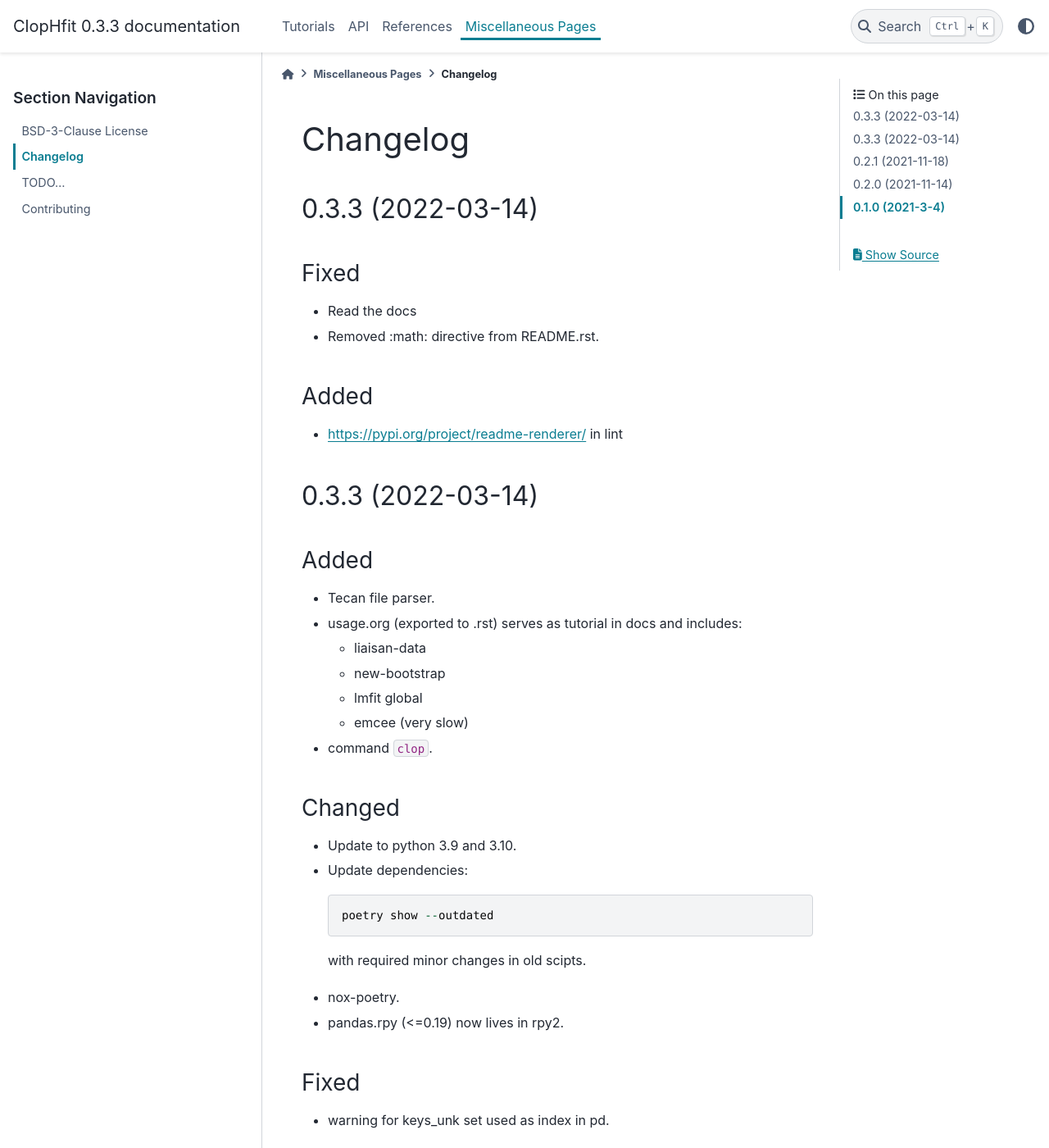
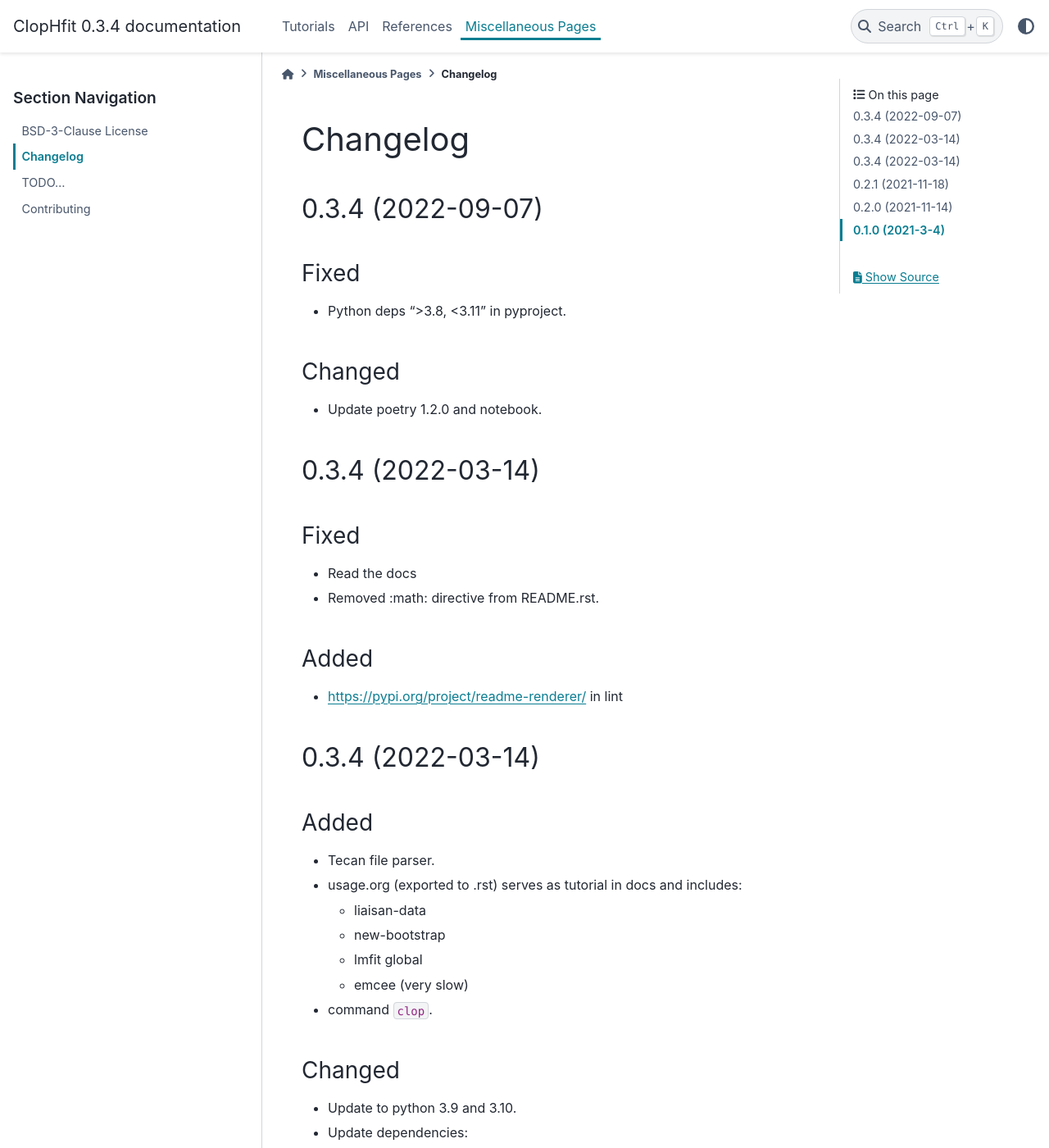
Before and after one commit to darosio/ClopHfit, a Sphinx documentation site: the page built from docs/misc/changelog.rst, in a window 1280 px wide and 1400 px high. Shown: the whole window at 82% size. Built offline with Sphinx 7.4.7 and the PyData theme 0.15.4, drawn with Linux system fonts in a browser that asks for light colours; pages that are not in the unit, such as notebooks, are missing from menus.

Commit message:
fix python deps >3.8; <3.11 (#6)
* fix: python deps in pyproject and update poetry 1.2.0

* bump: version 0.3.3 → 0.3.4

* bump: workflow tests

* ci: tests workflow with constraints

* ci: including pandoc install in Tests workflow

* ci: fixing

* ci: fixing 02

* ci: fixing 03

* ci: without coverage but with release

```diff
--- a/CHANGELOG.rst
+++ b/CHANGELOG.rst
@@ -2,8 +2,22 @@
 Changelog
 =========
 
-0.3.3 (2022-03-14)
---------------------
+0.3.4 (2022-09-07)
+------------------
+
+Fixed
+~~~~~
+
+- Python deps ">3.8, <3.11" in pyproject.
+
+Changed
+~~~~~~~
+
+- Update poetry 1.2.0 and notebook.
+
+
+0.3.4 (2022-03-14)
+------------------
 
 Fixed
 ~~~~~
@@ -17,7 +31,7 @@ Added
 - https://pypi.org/project/readme-renderer/ in lint
 
 
-0.3.3 (2022-03-14)
+0.3.4 (2022-03-14)
 --------------------
 
 Added
--- a/README.rst
+++ b/README.rst
@@ -6,7 +6,7 @@ ClopHfit
 Cli for fitting macromolecule pH titration or binding assay data, e.g.
 fluorescence spectra.
 
-- Version: “0.3.3”
+- Version: “0.3.4”
 
 
 Features
--- a/docs/conf.py
+++ b/docs/conf.py
@@ -23,7 +23,7 @@ copyright = '2021, Daniele Arosio'
 author = 'Daniele Arosio'
 
 # The full version, including alpha/beta/rc tags
-release = "0.3.3"
+release = "0.3.4"
 
 # -- General configuration ---------------------------------------------------
 
--- a/src/clophfit/__init__.py
+++ b/src/clophfit/__init__.py
@@ -1,4 +1,4 @@
 """Parse plate-reader and fit ClopHensor titrations."""
 
 
-__version__ = "0.3.3"  # importlib.metadata.version(__name__)
+__version__ = "0.3.4"  # importlib.metadata.version(__name__)
```
Also changed, not shown: pyproject.toml (+4 -4 lines), 5 other files.
